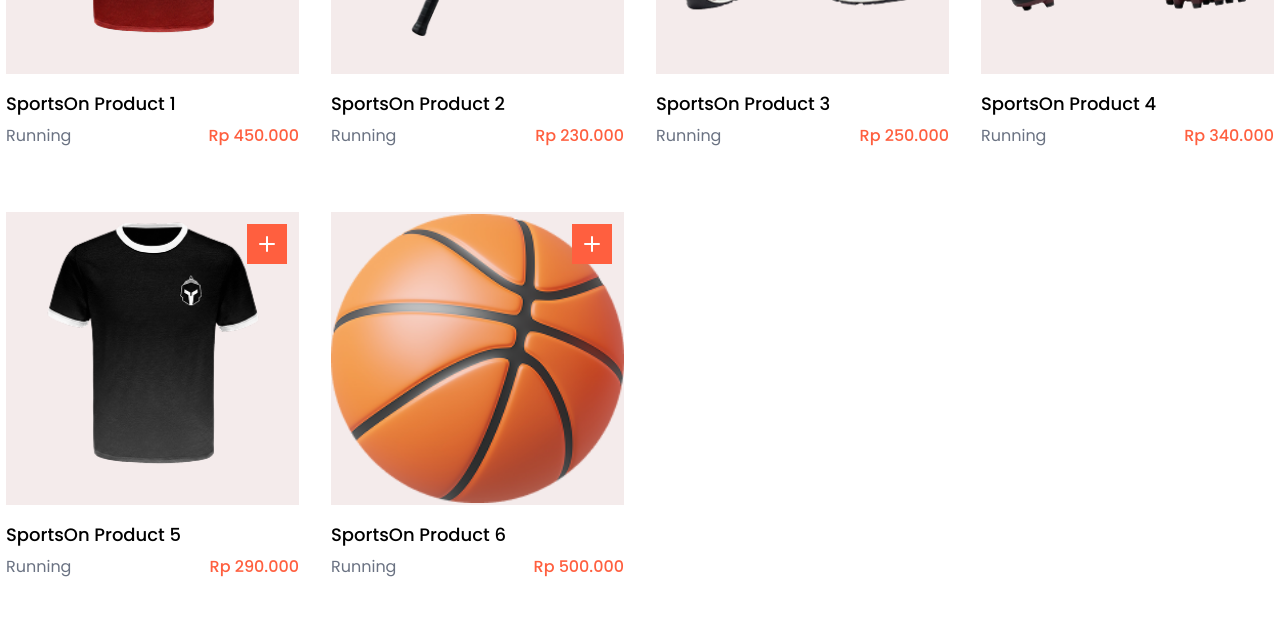
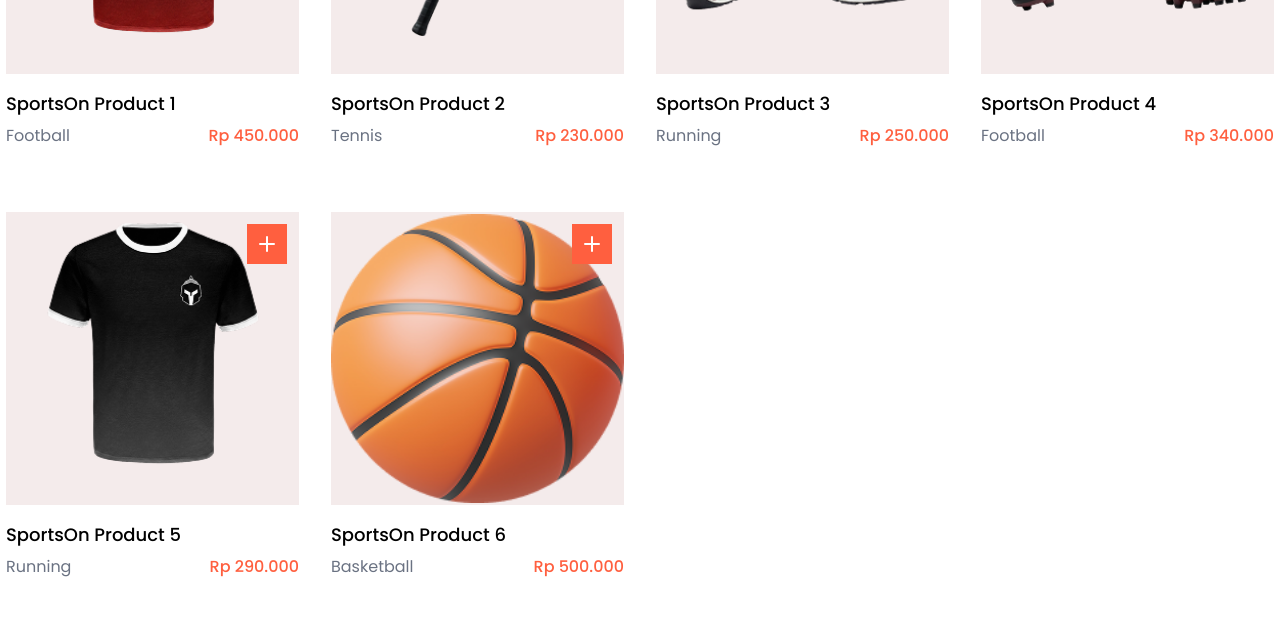
Before and after one commit to muhhlmy/sporton-fe-vercel-deploy, a Next.js app: page / in a window 1280 px wide. Shown: the part 1640-2269 px from the top of the page. Built offline with nearby package versions, Linux system fonts and the light colour scheme.

Commit message:
Update Kategori Product

```diff
--- a/app/(landing)/components/home/products.tsx
+++ b/app/(landing)/components/home/products.tsx
@@ -7,13 +7,13 @@ import { FiPlus } from "react-icons/fi";
 const productList = [
   {
     name: "SportsOn Product 1",
-    category: "Running",
+    category: "Football",
     price: 450000,
     imgUrl: "product-1.png",
   },
   {
     name: "SportsOn Product 2",
-    category: "Running",
+    category: "Tennis",
     price: 230000,
     imgUrl: "product-2.png",
   },
@@ -25,7 +25,7 @@ const productList = [
   },
   {
     name: "SportsOn Product 4",
-    category: "Running",
+    category: "Football",
     price: 340000,
     imgUrl: "product-4.png",
   },
@@ -37,7 +37,7 @@ const productList = [
   },
   {
     name: "SportsOn Product 6",
-    category: "Running",
+    category: "Basketball",
     price: 500000,
     imgUrl: "product-6.png",
   },
```
